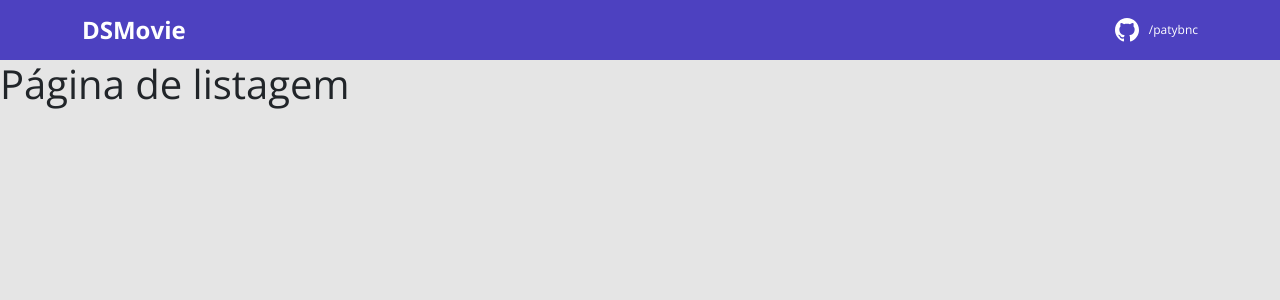
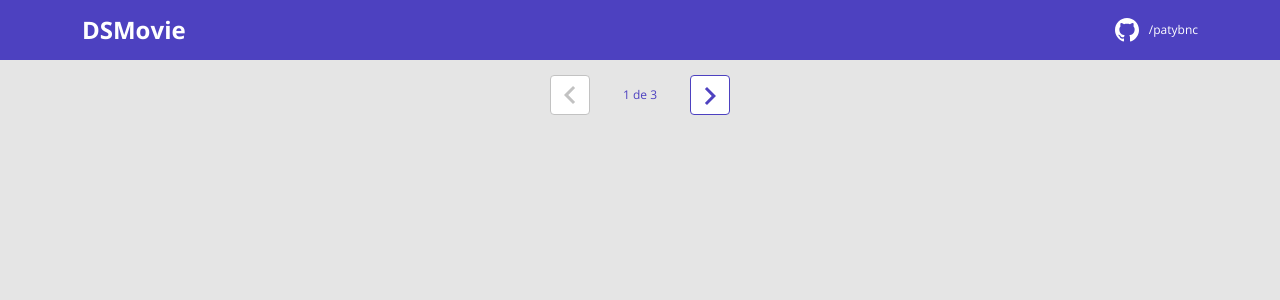
Before and after one commit to patybnc/dsmovie, a React (Create React App) app in the folder frontend/: page / in a window 1280 px wide. Shown: the top 300 px of the page. Built offline with nearby package versions, Linux system fonts and the light colour scheme.

Commit message:
Pagination layout

```diff
--- /dev/null
+++ b/frontend/src/components/Pagination/index.tsx
@@ -0,0 +1,21 @@
+import { ReactComponent as Arrow} from 'assets/img/arrow.svg'
+import './styles.css'
+
+function Pagination() {
+
+    return (
+        <div className="dsmovie-pagination-container">
+            <div className="dsmovie-pagination-box">
+                <button className="dsmovie-pagination-button" disabled={true} >
+                    <Arrow />
+                </button>
+                <p>{`${1} de ${3}`}</p>
+                <button className="dsmovie-pagination-button" disabled={false} >
+                    <Arrow className="dsmovie-flip-horizontal" />
+                </button>
+            </div>
+        </div>
+    );
+}
+
+export default Pagination;
--- /dev/null
+++ b/frontend/src/components/Pagination/styles.css
@@ -0,0 +1,53 @@
+.dsmovie-pagination-container {
+    padding: 15px 0;
+    display: flex;
+    justify-content: center;
+    align-items: center;
+}
+
+.dsmovie-pagination-box {
+    width: 180px;
+    display: flex;
+    justify-content: space-between;
+    align-items: center;
+}
+
+.dsmovie-pagination-box form {
+    width: 100%;
+    display: flex;
+}
+
+.dsmovie-pagination-button {
+    width: 40px;
+    height: 40px;
+    border-radius: 4px;
+    background-color: #fff;
+    display: flex;
+    justify-content: center;
+    align-items: center;
+    border: 1px solid var(--color-primary);
+    cursor: pointer;
+}
+
+.dsmovie-pagination-button svg {
+    filter: brightness(0) saturate(100%) invert(26%) sepia(19%) saturate(7395%) hue-rotate(234deg) brightness(89%) contrast(92%);
+}
+
+.dsmovie-pagination-button:disabled {
+    border: 1px solid #c2c2c2;
+    cursor: unset;
+}
+
+.dsmovie-pagination-button:disabled svg {
+    filter: none;
+}
+
+.dsmovie-pagination-container p {
+    margin: 0;
+    font-size: 12px;
+    color: var(--color-primary);
+}
+
+.dsmovie-flip-horizontal {
+    transform: rotate(180deg);
+}
--- a/frontend/src/pages/Form/styles.css
+++ b/frontend/src/pages/Form/styles.css
@@ -21,3 +21,37 @@
     display: flex;
     justify-content: center;
 }
+
+.dsmovie-movie-card-image {
+    width: 100%;
+    border-radius: 8px 8px 0 0;
+}
+
+.dsmovie-card-bottom-container {
+    background-color: #fff;
+    display: flex;
+    flex-direction: column;
+    align-items: center;
+    padding: 10px 10px 20px 10px;
+    border-radius: 0 0 8px 8px;
+}
+
+.dsmovie-card-bottom-container h3 {
+    color: #4A4A4A;
+    text-align: center;
+    font-size: 14px;
+    font-weight: 700;
+    margin-bottom: 10px;
+    min-height: 40px;
+}
+
+.dsmovie-btn {
+    background-color: var(--color-primary);
+    font-size: 14px;
+    font-weight: 700;
+    height: 40px;
+    width: 180px;
+    display: flex;
+    align-items: center;
+    justify-content: center;
+}
--- a/frontend/src/pages/Listing/index.tsx
+++ b/frontend/src/pages/Listing/index.tsx
@@ -1,7 +1,8 @@
+import Pagination from "components/Pagination";
 function Listing() {
 
     return (
-        <h1>Página de listagem</h1>
+        < Pagination />
     );
 
 }
```
Also changed, not shown: frontend/src/assets/img/arrow.svg (added).
